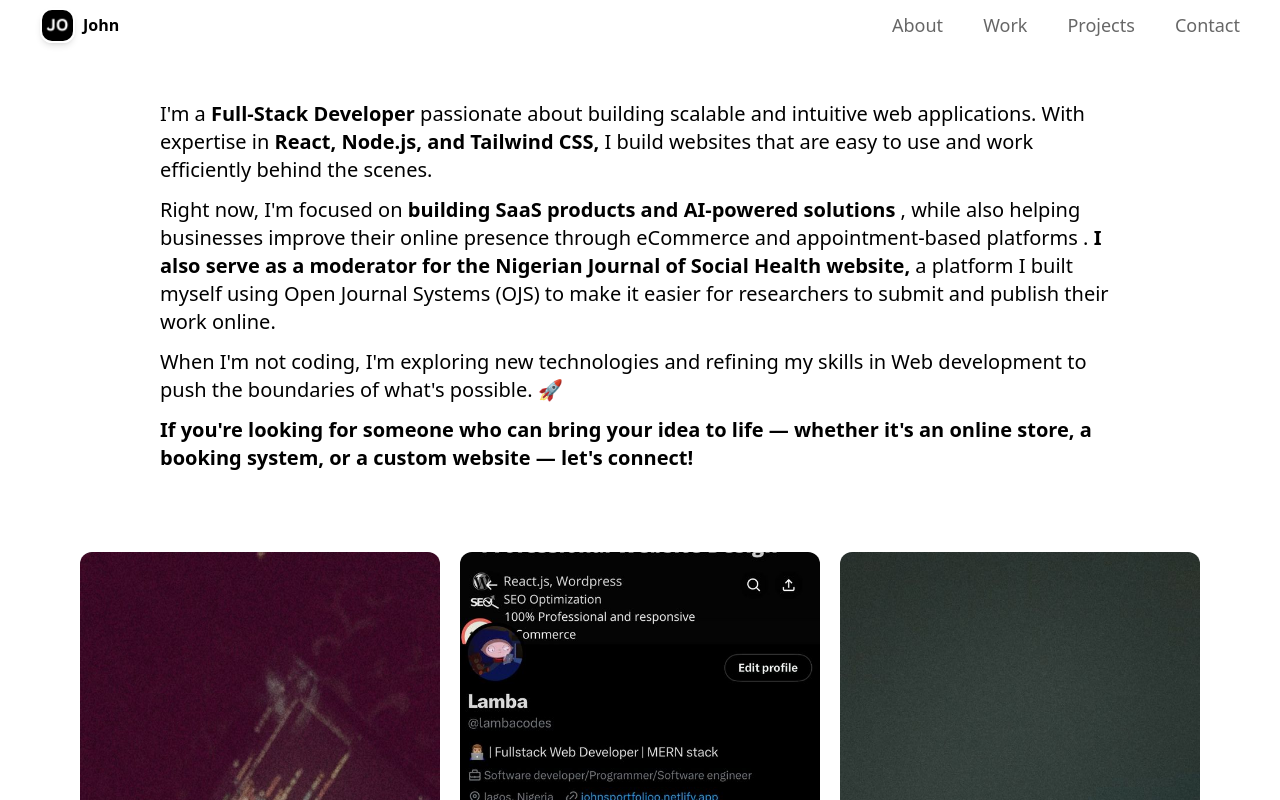
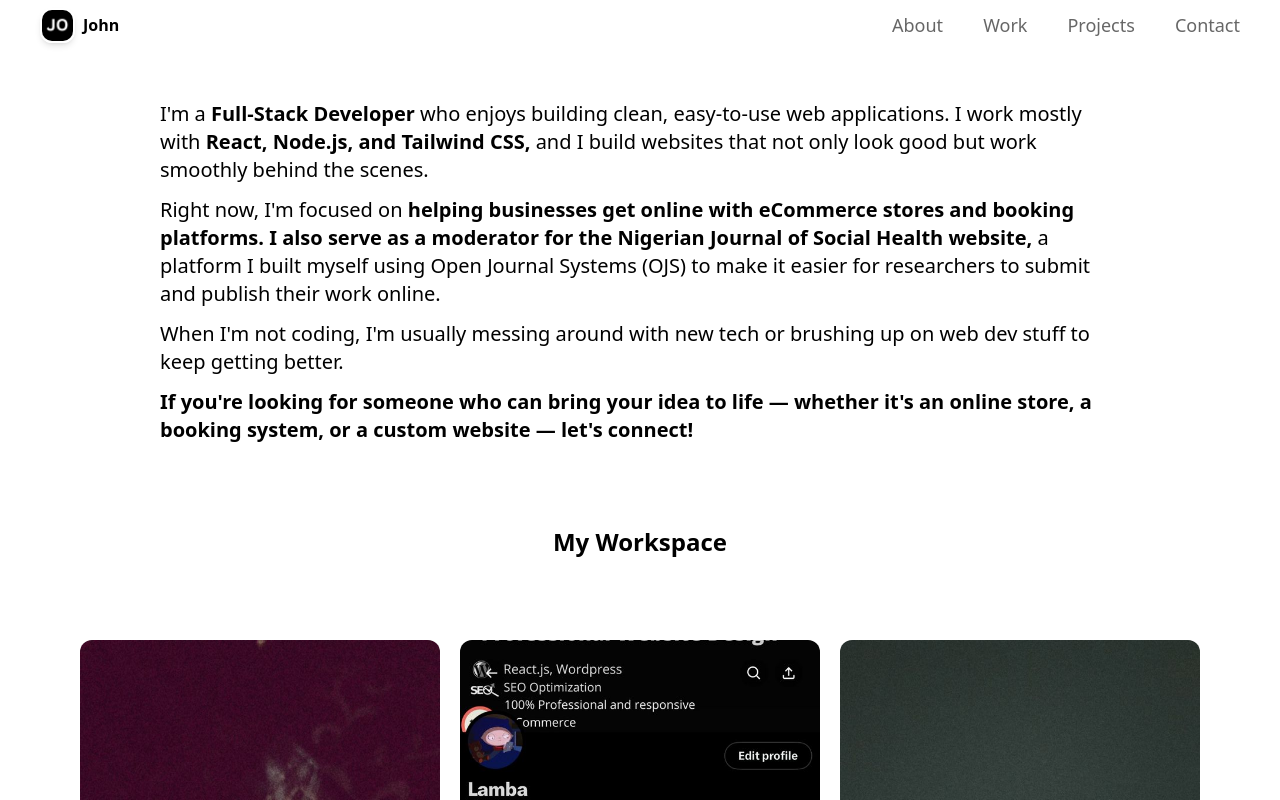
Before and after one commit to lamba01/port, a React (Vite) app: page /about in a window 1280 px wide. Shown: the top 800 px of the page. Built offline with nearby package versions, Linux system fonts and the light colour scheme.

Commit message:
fixed overlap

```diff
--- a/src/components/projectComponent.jsx
+++ b/src/components/projectComponent.jsx
@@ -19,7 +19,7 @@ const projectsData = [
     logo: cepherlogo,
     // title: "Centre for Population and Health Research Website",
     description:
-      "Independently designed and developed the Centre for Population and Health Research website to help them share updates, publish reports, and reach a wider audience. It's easy to update and works smoothly on all devices.",
+      "I Designed and developed the Centre for Population and Health Research website to help them share updates, publish reports, and reach a wider audience. It's easy to update and works smoothly on all devices.",
     technologies: ["React", "Tailwind CSS", "CMS", "Contentful", "Vite"],
     links: "https://www.cepher.org.ng",
   },
@@ -86,7 +86,7 @@ const projectsData = [
 
 export default function Projects({ limit }) {
   return (
-    <section className="bg-[#f5f5f5] py-[50px] px-[20px] sm:px-[40px] text-start overflow-x-hidden">
+    <section className="bg-[#f5f5f5] py-[50px] px-[20px] sm:px-[40px] text-start overflow-hidden">
       <h2>{limit ? "Projects" : "Explore my work👀"}</h2>
       <p>Some of the noteworthy projects I have built</p>
       <main className="flex flex-wrap justify-center gap-10 my-6 text-start">
@@ -124,9 +124,9 @@ export default function Projects({ limit }) {
         ))}
         {limit && (
           <Link to={`/projects`}>
-            {/* <button className="bg-black text-white cursor-pointer py-3 px-8 sm:w-[250px] w-[90vw] hover:bg-[#333333]">
+            <button className="bg-black text-white cursor-pointer py-3 px-8 sm:w-[250px] w-[90vw] hover:bg-[#333333]">
               view all projects{" "}
-            </button> */}
+            </button>
           </Link>
         )}
       </main>
--- a/src/sections/aboutSection.jsx
+++ b/src/sections/aboutSection.jsx
@@ -9,22 +9,21 @@ export default function AboutSection() {
     <section className="py-[100px] w-full flex flex-col gap-20 items-center justify-center px-[20px] sm:px-[40px]">
       <div className="flex flex-col justify-center gap-3 w-full sm:w-4/5">
         <h4 className="text-sm sm:text-xl text-black">
-          I'm a <span className="font-semibold">Full-Stack Developer</span>{" "}
-          passionate about building scalable and intuitive web applications.
-          With expertise in{" "}
+          I'm a <span className="font-semibold">Full-Stack Developer</span> who
+          enjoys building clean, easy-to-use web applications. I work mostly
+          with{" "}
           <span className="font-semibold">
             React, Node.js, and Tailwind CSS,
           </span>{" "}
-          I build websites that are easy to use and work efficiently behind the
-          scenes.
+          and I build websites that not only look good but work smoothly behind
+          the scenes.
         </h4>
         <h4 className="text-sm sm:text-xl text-black">
           Right now, I&apos;m focused on{" "}
           <span className="font-semibold">
-            building SaaS products and AI-powered solutions
+            helping businesses get online with eCommerce stores and booking
+            platforms.
           </span>{" "}
-          , while also helping businesses improve their online presence through
-          eCommerce and appointment-based platforms .{" "}
           <span className="font-semibold">
             I also serve as a moderator for the Nigerian Journal of Social
             Health website,
@@ -33,9 +32,8 @@ export default function AboutSection() {
           easier for researchers to submit and publish their work online.
         </h4>
         <h4 className="text-sm sm:text-xl text-black">
-          When I&apos;m not coding, I&apos;m exploring new technologies and
-          refining my skills in Web development to push the boundaries of
-          what&apos;s possible. 🚀
+          When I&apos;m not coding, I&apos;m usually messing around with new
+          tech or brushing up on web dev stuff to keep getting better.
         </h4>
         <h4 className="text-sm sm:text-xl text-black font-bold">
           If you're looking for someone who can bring your idea to life —
@@ -43,6 +41,7 @@ export default function AboutSection() {
           let's connect!
         </h4>
       </div>
+      <h2>my workspace</h2>
       <main className="flex flex-col sm:flex-row gap-5 justify-center w-full">
         <img
           data-aos="fade-up"
```
